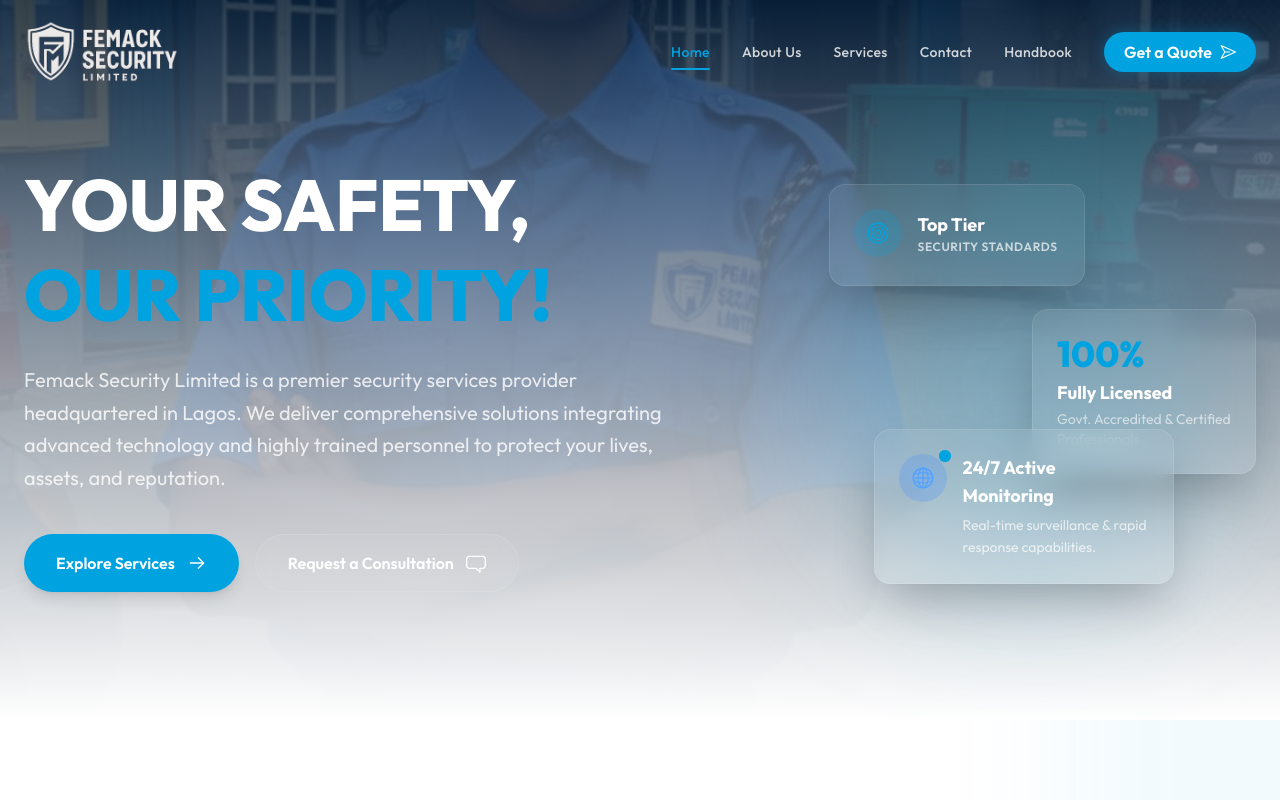
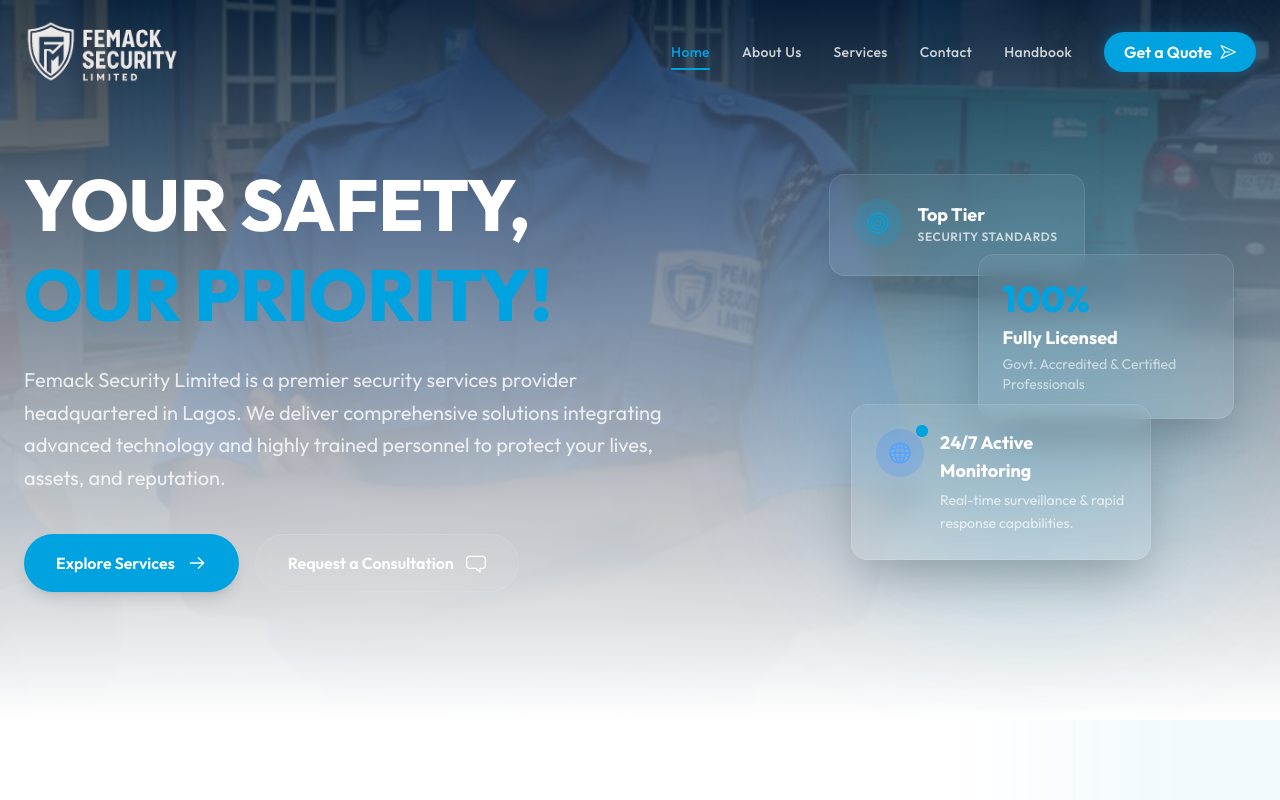
Before and after one commit to Twilight-Techy/femack-security-v2, a Next.js app: page / in a window 1280 px wide. Shown: the top 800 px of the page. Built offline with nearby package versions, Linux system fonts and the light colour scheme.

Commit message:
feat: implement root layout and responsive hero section for homepage

```diff
--- a/src/app/layout.tsx
+++ b/src/app/layout.tsx
@@ -15,7 +15,7 @@
   children: React.ReactNode;
 }>) {
   return (
-    <html lang="en" className="scroll-smooth">
+    <html lang="en" className="scroll-smooth" data-scroll-behavior="smooth">
       <body className={`${outfit.className} min-h-screen flex flex-col antialiased bg-femack-navy text-foreground`}>
         <main className="flex-1 bg-background">
           {children}
--- a/src/app/page.tsx
+++ b/src/app/page.tsx
@@ -31,6 +31,7 @@
             src="/images/security-1.png"
             alt="Security Background"
             fill
+            sizes="100vw"
             className="object-cover"
             priority
           />
@@ -46,7 +47,7 @@
             className="max-w-3xl relative z-20 w-full"
           >
             <h1 className="text-5xl md:text-7xl font-extrabold text-white mb-6 leading-tight">
-              YOUR SAFETY, <br/><span className="text-femack-cyan">OUR PRIORITY!</span>
+              YOUR SAFETY, <br /><span className="text-femack-cyan">OUR PRIORITY!</span>
             </h1>
             <p className="text-lg md:text-xl text-white/80 mb-10 leading-relaxed max-w-2xl">
               Femack Security Limited is a premier security services provider headquartered in Lagos. We deliver comprehensive solutions integrating advanced technology and highly trained personnel to protect your lives, assets, and reputation.
@@ -92,7 +93,7 @@
               initial={{ opacity: 0, x: 50 }}
               animate={{ opacity: 1, x: 0 }}
               transition={{ duration: 0.8, delay: 0.2 }}
-              className="absolute top-[10%] left-[5%] glass border border-white/20 p-6 rounded-2xl shadow-2xl w-64 backdrop-blur-md"
+              className="absolute top-[8%] left-[5%] glass border border-white/20 p-6 rounded-2xl shadow-2xl w-64 backdrop-blur-md z-10"
             >
               <div className="flex items-center gap-4 mb-1">
                 <div className="w-12 h-12 rounded-full bg-femack-cyan/20 flex items-center justify-center text-femack-cyan shrink-0">
@@ -110,7 +111,7 @@
               initial={{ opacity: 0, y: 50 }}
               animate={{ opacity: 1, y: 0 }}
               transition={{ duration: 0.8, delay: 0.4 }}
-              className="absolute bottom-[10%] left-[15%] glass border border-white/20 p-6 rounded-2xl shadow-2xl w-[300px] backdrop-blur-md z-10"
+              className="absolute top-[54%] left-[10%] glass border border-white/20 p-6 rounded-2xl shadow-2xl w-[300px] backdrop-blur-md z-30"
             >
               <div className="flex items-start gap-4">
                 <div className="relative shrink-0">
@@ -134,7 +135,7 @@
               initial={{ opacity: 0, x: -50 }}
               animate={{ opacity: 1, x: 0 }}
               transition={{ duration: 0.8, delay: 0.6 }}
-              className="absolute top-[35%] right-[0%] glass border border-femack-cyan/30 bg-femack-navy/60 p-6 rounded-2xl shadow-2xl w-56 backdrop-blur-md"
+              className="absolute top-[24%] right-[5%] glass border border-femack-cyan/30 bg-femack-navy/60 p-6 rounded-2xl shadow-2xl w-64 backdrop-blur-md z-20"
             >
               <h3 className="text-4xl font-extrabold text-femack-cyan mb-2">100%</h3>
               <p className="text-white font-bold text-lg leading-tight mb-1">Fully Licensed</p>
@@ -162,6 +163,7 @@
                   src="/images/security-2.png"
                   alt="Femack Team"
                   fill
+                  sizes="(max-width: 1024px) 100vw, 50vw"
                   className="object-cover"
                 />
                 <div className="absolute inset-0 bg-linear-to-tr from-femack-navy/80 to-transparent"></div>
@@ -290,25 +292,25 @@
       {/* Stats/Why Choose Us */}
       <section className="relative py-24 bg-femack-navy overflow-hidden">
         <div className="absolute inset-0">
-          <Image src="/images/security-4.png" alt="Overlay" fill className="object-cover opacity-20" />
+          <Image src="/images/security-4.png" alt="Overlay" fill sizes="100vw" className="object-cover opacity-20" />
         </div>
         <div className="container mx-auto px-4 md:px-6 relative z-10">
           <div className="grid grid-cols-1 md:grid-cols-2 lg:grid-cols-4 gap-8 text-center divide-y lg:divide-y-0 lg:divide-x divide-white/10">
             <div className="py-6 lg:py-0 px-4">
               <div className="text-4xl md:text-5xl font-black text-femack-cyan mb-2">150+</div>
-              <div className="text-white font-medium tracking-wide uppercase text-sm">Countries Covered<br/>in Screenings</div>
+              <div className="text-white font-medium tracking-wide uppercase text-sm">Countries Covered<br />in Screenings</div>
             </div>
             <div className="py-6 lg:py-0 px-4">
               <div className="text-4xl md:text-5xl font-black text-femack-cyan mb-2">24/7</div>
-              <div className="text-white font-medium tracking-wide uppercase text-sm">Monitoring &<br/>Rapid Response</div>
+              <div className="text-white font-medium tracking-wide uppercase text-sm">Monitoring &<br />Rapid Response</div>
             </div>
             <div className="py-6 lg:py-0 px-4">
               <div className="text-4xl md:text-5xl font-black text-femack-cyan mb-2">100%</div>
-              <div className="text-white font-medium tracking-wide uppercase text-sm">Customized<br/>Security Plans</div>
+              <div className="text-white font-medium tracking-wide uppercase text-sm">Customized<br />Security Plans</div>
             </div>
             <div className="py-6 lg:py-0 px-4">
               <div className="text-4xl md:text-5xl font-black text-femack-cyan mb-2">RC</div>
-              <div className="text-white font-medium tracking-wide uppercase text-sm">Fully Licensed &<br/>Accredited</div>
+              <div className="text-white font-medium tracking-wide uppercase text-sm">Fully Licensed &<br />Accredited</div>
             </div>
           </div>
         </div>
```
